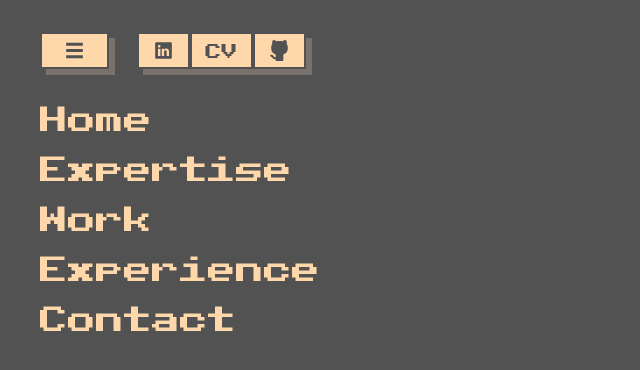
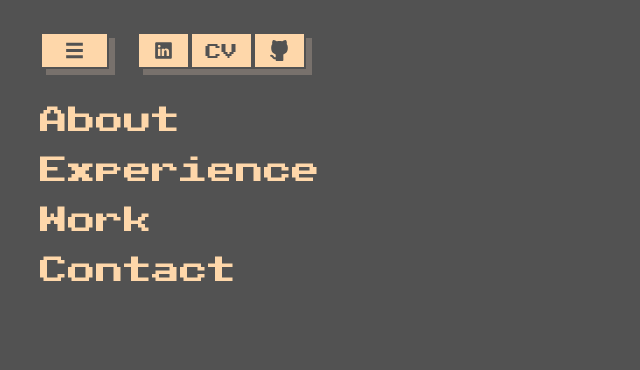
Before and after one commit to xportas/xportas-website, a Next.js app in the folder personal-website/: page / in a window 1280 px wide. Both pictures are taken after a click on the button 74 px from the left and 50 px from the top of the page. Shown: the top 370 px of the page, without its empty margins (0-640 px from the left). Built offline with nearby package versions, Linux system fonts and the light colour scheme.

Commit message:
new organization

```diff
--- a/personal-website/src/app/components/Nav.jsx
+++ b/personal-website/src/app/components/Nav.jsx
@@ -9,7 +9,7 @@ export default function Nav() {
   const [showNavbar, setShowNavbar] = useState(false);
   const [navbarHidden, setNavbarHidden] = useState(true);
   const [hoverBtnsEffectDisabled, setHoverBtnsEffectDisabled] = useState(true);
-  const navbarInitialState = { home: false, expertise: false, work: false, experience: false, contact: false };
+  const navbarInitialState = { about: false, work: false, experience: false, contact: false };
   const [navbarOnHoverState, setNavbarOnHoverState] = useState(navbarInitialState);
 
   const onMouseDown = () => { setHoverBtnsEffectDisabled(false); }
@@ -18,7 +18,7 @@ export default function Nav() {
     onMouseDown();
     setTimeout(() => {
       setHoverBtnsEffectDisabled(true);
-    }, 100);
+    }, 70);
   }
   const handleNavbarOnHover = (a, isHover) => {
     const newNavbarOnHoverState = { ...navbarInitialState, [a]: isHover };
@@ -92,17 +92,15 @@ export default function Nav() {
             <div className="fixed left-1/2 transform -translate-x-1/2 z-20">
               <nav className={`flex font-header text-orange-200 bg-main-color-gray px-5 py-1 border-solid border-2 border-orange-200 shadow-custom ${showNavbar ? 'animate-fadeIn' : 'animate-fadeOut'} ${navbarHidden ? 'hidden' : ''}`}>
                 <div className="absolute  z-30 flex items-center justify-center">
-                  <span className={`px-3 m-2 bg-orange-300 bg-clip-text text-transparent ${navbarOnHoverState.home ? 'blur-xs' : 'animate-fadeOut transition-all duration-75'} `}>Home</span>
-                  <span className={`px-3 m-2 bg-orange-300 bg-clip-text text-transparent ${navbarOnHoverState.expertise ? 'blur-xs' : 'animate-fadeOut transition-all duration-75'} `}>Expertise</span>
+                  <span className={`px-3 m-2 bg-orange-300 bg-clip-text text-transparent ${navbarOnHoverState.about ? 'blur-xs' : 'animate-fadeOut transition-all duration-75'} `}>About</span>
+                  <span className={`px-3 m-2 bg-orange-300 bg-clip-text text-transparent ${navbarOnHoverState.experience ? 'blur-xs' : 'animate-fadeOut transition-all duration-75'} `}>Experience</span>
                   <span className={`px-3 m-2 bg-orange-300 bg-clip-text text-transparent ${navbarOnHoverState.work ? 'blur-xs' : 'animate-fadeOut transition-all duration-75'} `}>Work</span>
-                  <span className={`px-3 m-2 bg-orange-300 bg-clip-text text-transparent ${navbarOnHoverState.experience ? 'blur-xs' : 'animate-fadeOut transition-all duration-75'} `}>Experience</span>
                   <span className={`px-3 m-2 bg-orange-300 bg-clip-text text-transparent ${navbarOnHoverState.contact ? 'blur-xs' : 'animate-fadeOut transition-all duration-75'} `}>Contact</span>
                 </div>
                 <div className="relative z-40 flex items-center justify-center">
-                  <a href="#home-section" className="px-3 m-2 hover:-translate-y-1.5 hover:translate-x-1.5 hover:my-0 hover:pt-0 hover:pb-1 transition-all duration-150" onMouseOver={() => handleNavbarOnHover('home', true)} onMouseLeave={() => handleNavbarOnHover('home', false)}><span className={`bg-main-color-gray bg-clip-text`} >Home</span></a>
-                  <a href="#expertise-section" className="px-3 m-2 hover:-translate-y-1.5 hover:translate-x-1.5 hover:my-0 hover:pt-0 hover:pb-1 transition-all duration-150" onMouseOver={() => handleNavbarOnHover('expertise', true)} onMouseLeave={() => handleNavbarOnHover('expertise', false)}><span className={`bg-main-color-gray bg-clip-text`} >Expertise</span></a>
+                  <a href="#about-section" className="px-3 m-2 hover:-translate-y-1.5 hover:translate-x-1.5 hover:my-0 hover:pt-0 hover:pb-1 transition-all duration-150" onMouseOver={() => handleNavbarOnHover('about', true)} onMouseLeave={() => handleNavbarOnHover('about', false)}><span className={`bg-main-color-gray bg-clip-text`} >About</span></a>
+                  <a href="#experience-section" className="px-3 m-2 hover:-translate-y-1.5 hover:translate-x-1.5 hover:my-0 hover:pt-0 hover:pb-1 transition-all duration-150" onMouseOver={() => handleNavbarOnHover('experience', true)} onMouseLeave={() => handleNavbarOnHover('experience', false)}><span className={`bg-main-color-gray bg-clip-text`} >Experience</span></a>
                   <a href="#work-section" className="px-3 m-2 hover:-translate-y-1.5 hover:translate-x-1.5 hover:my-0 hover:pt-0 hover:pb-1 transition-all duration-150" onMouseOver={() => handleNavbarOnHover('work', true)} onMouseLeave={() => handleNavbarOnHover('work', false)}><span className={`bg-main-color-gray bg-clip-text`} >Work</span></a>
-                  <a href="#experience-section" className="px-3 m-2 hover:-translate-y-1.5 hover:translate-x-1.5 hover:my-0 hover:pt-0 hover:pb-1 transition-all duration-150" onMouseOver={() => handleNavbarOnHover('experience', true)} onMouseLeave={() => handleNavbarOnHover('experience', false)}><span className={`bg-main-color-gray bg-clip-text`} >Experience</span></a>
                   <a href="#contact-section" className="px-3 m-2 hover:-translate-y-1.5 hover:translate-x-1.5 hover:my-0 hover:pt-0 hover:pb-1 transition-all duration-150" onMouseOver={() => handleNavbarOnHover('contact', true)} onMouseLeave={() => handleNavbarOnHover('contact', false)}><span className={`bg-main-color-gray bg-clip-text`} >Contact</span></a>
                 </div>
               </nav>
@@ -116,10 +114,9 @@ export default function Nav() {
       {screenWidth < 1500 ?
         <div className={`fixed h-screen w-screen bg-main-color-gray z-40 ${showNavbar ? 'wipe-in-right' : 'wipe-out-left'} ${navbarHidden ? 'hidden' : ''}`}>
           <nav className="inline-flex items-baseline flex-col font-header text-orange-200 pt-24 p-7 w-full">
-            <a href="#home-section" className={`text-3vh w-full mb-2 ${navbarOnHoverState.home ? 'bg-orange-200 text-main-color-gray' : ''}`} onMouseOver={() => handleNavbarOnHover('home', true)} onMouseLeave={() => handleNavbarOnHover('home', false)} ><span className="ml-3">Home</span></a>
-            <a href="#expertise-section" className={`text-3vh w-full mb-2 ${navbarOnHoverState.expertise ? 'bg-orange-200 text-main-color-gray' : ''}`} onMouseOver={() => handleNavbarOnHover('expertise', true)} onMouseLeave={() => handleNavbarOnHover('expertise', false)} ><span className="ml-3">Expertise</span></a>
+            <a href="#about-section" className={`text-3vh w-full mb-2 ${navbarOnHoverState.about ? 'bg-orange-200 text-main-color-gray' : ''}`} onMouseOver={() => handleNavbarOnHover('about', true)} onMouseLeave={() => handleNavbarOnHover('about', false)} ><span className="ml-3">About</span></a>
+            <a href="#experience-section" className={`text-3vh w-full mb-2 ${navbarOnHoverState.experience ? 'bg-orange-200 text-main-color-gray' : ''}`} onMouseOver={() => handleNavbarOnHover('experience', true)} onMouseLeave={() => handleNavbarOnHover('experience', false)} ><span className="ml-3">Experience</span></a>
             <a href="#work-section" className={`text-3vh w-full mb-2 ${navbarOnHoverState.work ? 'bg-orange-200 text-main-color-gray' : ''}`} onMouseOver={() => handleNavbarOnHover('work', true)} onMouseLeave={() => handleNavbarOnHover('work', false)} ><span className="ml-3">Work</span></a>
-            <a href="#experience-section" className={`text-3vh w-full mb-2 ${navbarOnHoverState.experience ? 'bg-orange-200 text-main-color-gray' : ''}`} onMouseOver={() => handleNavbarOnHover('experience', true)} onMouseLeave={() => handleNavbarOnHover('experience', false)} ><span className="ml-3">Experience</span></a>
             <a href="#contact-section" className={`text-3vh w-full mb-2 ${navbarOnHoverState.contact ? 'bg-orange-200 text-main-color-gray' : ''}`} onMouseOver={() => handleNavbarOnHover('contact', true)} onMouseLeave={() => handleNavbarOnHover('contact', false)} ><span className="ml-3">Contact</span></a>
           </nav>
         </div>
```
